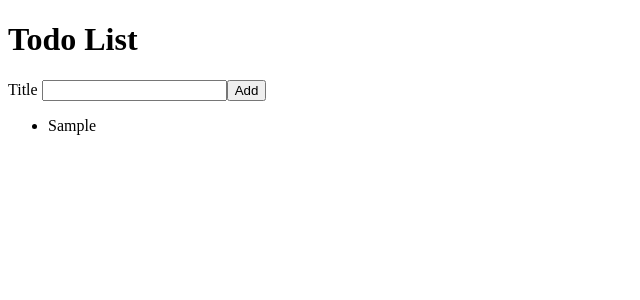
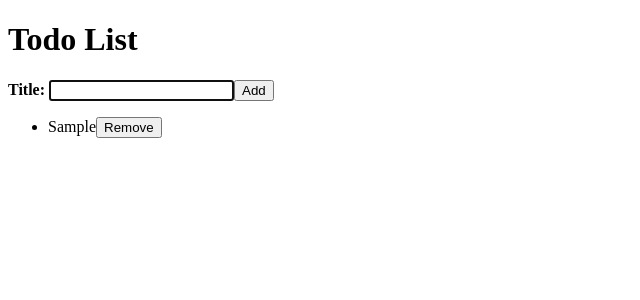
Before and after one commit to mvstoyan/react-todo, a React (Create React App) app: page / in a window 1280 px wide. Both pictures are taken after typing "Sample" into the empty fields and a click on the button "Add". Shown: the top 300 px of the page, without its empty margins (0-640 px from the left). Built offline with nearby package versions, Linux system fonts and the light colour scheme.

Commit message:
Focus, Remove Button

```diff
--- a/src/AddTodoForm.js
+++ b/src/AddTodoForm.js
@@ -1,4 +1,5 @@
-import React from 'react';
+import React from "react";
+import InputWithLabel from "./InputWithLabel";
 
 function AddTodoForm({ onAddTodo }) {
   const [todoTitle, setTodoTitle] = React.useState("");
@@ -18,14 +19,13 @@ function AddTodoForm({ onAddTodo }) {
 
   return (
     <form onSubmit={handleAddTodo}>
-      <label htmlFor="todoTitle">Title </label>
-      <input
-        type="text"
+      <InputWithLabel
         id="todoTitle"
-        name="title"
         value={todoTitle}
-        onChange={handleTitleChange}
-      />
+        onInputChange={handleTitleChange}
+      >
+        <strong>Title:</strong>
+      </InputWithLabel>
       <button type="submit">Add</button>
     </form>
   );
--- a/src/App.js
+++ b/src/App.js
@@ -7,7 +7,6 @@ function useSemiPersistentState() {
   const [todoList, setTodoList] = React.useState(
     JSON.parse(localStorage.getItem("savedTodoList")) || []
   );
-  console.log(localStorage);
   React.useEffect(() => {
     localStorage.setItem("savedTodoList", JSON.stringify(todoList));
   }, [todoList]);
@@ -15,18 +14,20 @@ function useSemiPersistentState() {
 }
 
 function App() {
-
-  const [todoList, setTodoList] = useSemiPersistentState();  //custom hook
-
+  const [todoList, setTodoList] = useSemiPersistentState(); //custom hook
   function addTodo(newTodo) {
-    setTodoList([...todoList, newTodo]);  //adds a new todo
+    setTodoList([...todoList, newTodo]); //adds a new todo
   }
-
+  function removeTodo(id) {
+    // removing todo
+    const newTodoList = todoList.filter((todo) => id !== todo.id);
+    setTodoList(newTodoList);
+  }
   return (
     <>
       <h1>Todo List</h1>
       <AddTodoForm onAddTodo={addTodo} />
-      <TodoList todoList={todoList} />
+      <TodoList todoList={todoList} onRemoveTodo={removeTodo} />
     </>
   );
 }
--- /dev/null
+++ b/src/InputWithLabel.js
@@ -0,0 +1,29 @@
+import React from "react";
+
+function InputWithLabel({
+  id,
+  type = "text",
+  children,
+  value,
+  onInputChange,
+}) {
+  const inputRef = React.useRef();
+
+  React.useEffect(() => {
+    inputRef.current.focus();
+  });
+
+  return (
+    <>
+      <label htmlFor={id}>{children} </label>
+      <input
+        id={id}
+        type={type}
+        value={value}
+        onChange={onInputChange}
+        ref={inputRef}
+      />
+    </>
+  );
+}
+export default InputWithLabel;
--- a/src/TodoList.js
+++ b/src/TodoList.js
@@ -1,12 +1,12 @@
 import React from "react";
 import TodoListItem from "./TodoListItem";
 
-function TodoList({ todoList }) {
+function TodoList({ todoList, onRemoveTodo }) {
   return (
     <>
       <ul>
         {todoList.map((todo) => (
-          <TodoListItem key={todo.id} todo={todo} />
+          <TodoListItem key={todo.id} todo={todo} onRemoveTodo={onRemoveTodo} />
         ))}
       </ul>
     </>
--- a/src/TodoListItem.js
+++ b/src/TodoListItem.js
@@ -1,9 +1,14 @@
 import React from "react";
 
-function TodoListItem({ todo }) {
+function TodoListItem({ todo, onRemoveTodo }) {
   return (
     <div>
-      <li>{todo.title}</li>
+      <li>
+        {todo.title}
+        <button type="button" onClick={() => onRemoveTodo(todo.id)}>
+          Remove
+        </button>
+      </li>
     </div>
   );
 }
```
